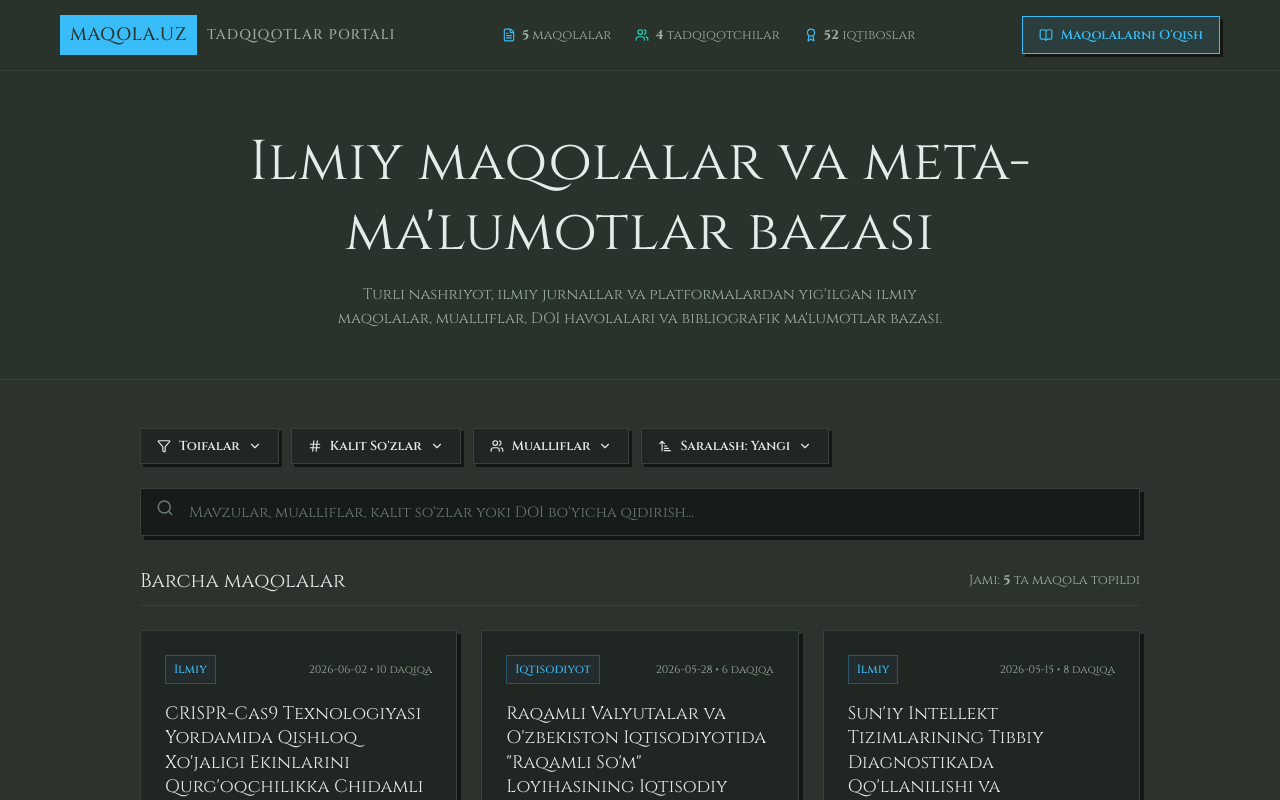
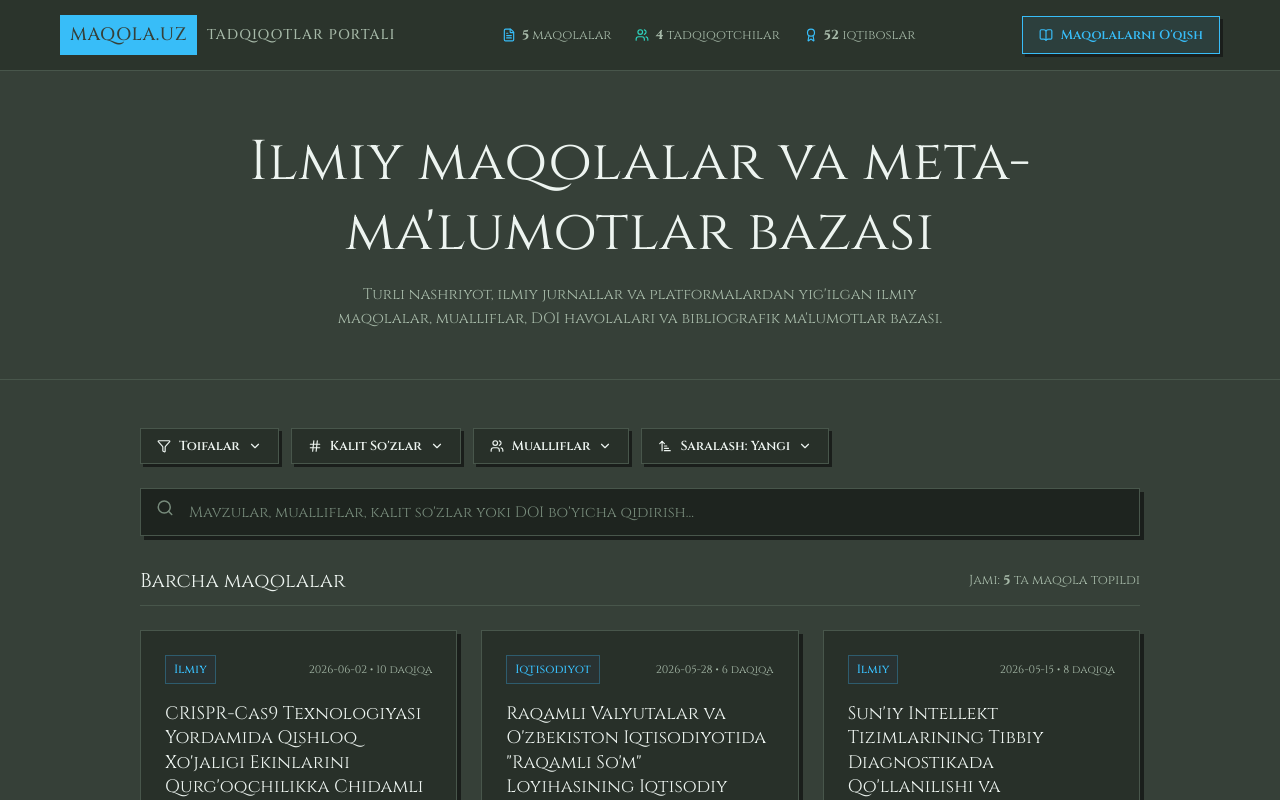
Before and after one commit to kvazar212121/maqola-frontend, a React (Vite) app: page / in a window 1280 px wide. Shown: the top 800 px of the page. Built offline with nearby package versions, Linux system fonts and the light colour scheme.

Commit message:
style: lighten theme palette slightly for better readability

```diff
--- a/src/components/Hero.tsx
+++ b/src/components/Hero.tsx
@@ -7,7 +7,7 @@ export const Hero: React.FC<HeroProps> = () => {
     <section style={{
       padding: '56px 0 48px 0',
       borderBottom: '1px solid var(--border-color)',
-      backgroundColor: 'rgba(43, 51, 44, 0.25)',
+      backgroundColor: 'rgba(54, 64, 56, 0.25)',
       textAlign: 'center'
     }}>
       <div className="app-container" style={{
--- a/src/index.css
+++ b/src/index.css
@@ -2,24 +2,24 @@
 
 :root {
   /* Ranglar palitrasi (Foydalanuvchi yuborgan rasmdagi sovuq, ko'zni og'ritmaydigan to'q yashil-kulrang tusda) */
-  --bg-main: #2b332c;          /* To'q yashil-kulrang asosiy fon (tim qora emas) */
-  --bg-panel: #202621;         /* Panel foni (bir oz to'qroq, kontrasti baland) */
-  --bg-panel-hover: #1c211d;   /* Hover qilingandagi fon */
-  --bg-input: #171c18;         /* Input maydonining foni */
+  --bg-main: #364038;          /* Sal ochroq yashil-kulrang asosiy fon */
+  --bg-panel: #283029;         /* Panel foni (sal ochroq) */
+  --bg-panel-hover: #222923;   /* Hover qilingandagi fon */
+  --bg-input: #1e241f;         /* Input foni */
 
-  --border-color: #37433a;     /* Chegaralar uchun po'lat-yashil rang */
-  --border-color-hover: #4a5a4e; /* Hover chegarasi */
+  --border-color: #48564b;     /* Chegaralar uchun sal ochroq po'lat-yashil */
+  --border-color-hover: #5d6f61; /* Hover chegarasi */
 
-  --text-primary: #e3ece6;     /* Asosiy matn (sovuq oqish-yashil, ko'zga yumshoq) */
-  --text-secondary: #9cb0a1;   /* Ikkinchi darajali matn */
-  --text-muted: #687c6e;       /* Muted matn */
+  --text-primary: #edf4f0;     /* Asosiy matn (sovuq, ochroq yashil-oq) */
+  --text-secondary: #a7baa9;   /* Ikkinchi darajali matn */
+  --text-muted: #778b7b;       /* Muted matn */
 
   --accent-blue: #38bdf8;      /* Sovuq havorang (primary aksent) */
   --accent-teal: #2dd4bf;      /* Sovuq yashil-havorang (secondary aksent) */
   --accent-blue-rgb: 56, 189, 248;
   --accent-teal-rgb: 45, 212, 191;
 
-  --shadow-color: #131714;     /* Tekis soyalar uchun to'q rang */
+  --shadow-color: #1a1e1b;     /* Sal ochroq soya rang */
 
   /* Shriftlar */
   --font-sans: 'Cinzel', serif;
```
